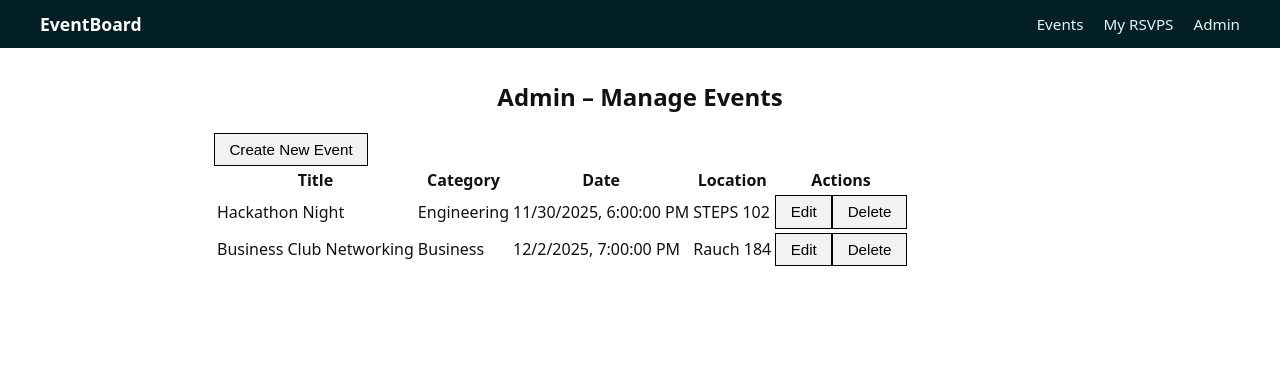
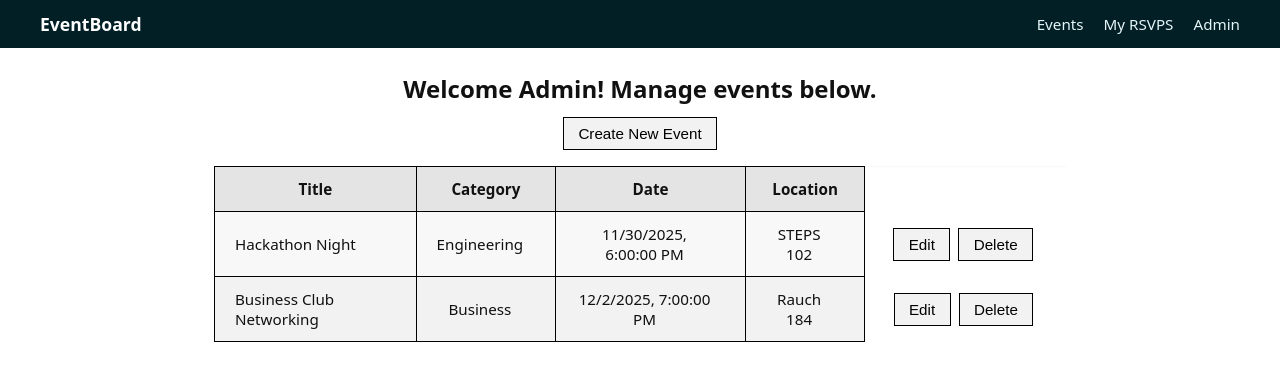
Before and after one commit to maaztanveerr/CSE264-Final-Project, a React (Vite) app in the folder client/: page /admin in a window 1280 px wide. Shown: the top 380 px of the page. Built offline with nearby package versions, Linux system fonts and the light colour scheme.

Commit message:
new edits

```diff
--- a/client/src/App.css
+++ b/client/src/App.css
@@ -60,12 +60,16 @@ html, body {
 
 .layout-container {
   max-width: 900px;
-  margin: 2rem auto; /* center content */
+  margin: 1rem auto; /* center content */
   padding: 0 1.5rem; /* side padding */
   box-sizing: border-box;
 }
 .layout-container h2{
   text-align: center;
+}
+.layout-container h4{
+  text-align: center;
+  font-weight: lighter;
 }
 
 
@@ -192,8 +196,90 @@ html, body {
 .rsvp-page{
   text-align: center;
 }
+.rsvp-page h2 {
+  margin-bottom: 1rem;
+}
 
-/*Admin page styling */
+.rsvp-list {
+  display: flex;
+  flex-direction: column;
+  gap: 1.5rem;
+  align-items: center;
+}
+
+/*ADMIN PAGE STYLING---------- */
+.admin-page{
+  text-align: center;
+}
+.admin-heading {
+  margin: 1.5rem 0 0.75rem;
+}
+.admin-actions {
+  margin-bottom: 1rem;
+}
+/* main admin table */
+.admin-table {
+  margin: 0 auto 2rem;
+  border-collapse: collapse;
+  min-width: 800px;
+  background-color: #f8f8f8;
+  box-shadow: none;
+}
+
+.admin-table th,
+.admin-table td {
+  border: 1px solid #000000;
+  padding: 0.75rem 1.25rem;
+  font-size: 0.95rem;
+  vertical-align: middle;
+  text-align: center;
+}
+
+/* header row */
+.admin-table th {
+  background-color: #e4e4e4;
+  font-weight: 600;
+}
+.admin-table td:first-child {
+  text-align: left;
+}
+
+/*zebra striping */
+.admin-table tbody tr:nth-child(even) {
+  background-color: #f2f2f2;
+}
+
+/*spacing out columns more */
+.admin-table td:not(.actions-cell) {
+  padding-right: 2rem;
+}
+/* Making 5th column (buttons column) invisible */
+.admin-table td.admin-actions-cell,
+.admin-table th.admin-actions-header {
+  background-color: #ffffff !important;
+  border: none !important;
+  box-shadow: none !important;
+}
+
+/*remove the table's right border line behind the buttons */
+.admin-table td.admin-actions-cell {
+  border-left: none !important;
+  border-right: none !important;
+}
+
+
+/* button spacing */
+.admin-actions-cell {
+  white-space: nowrap;
+}
+
+.admin-actions-cell button {
+  margin-left: 0.5rem;
+}
+
+
+
+/*event form styling */
 .event-form{
   display: flex;
   justify-content: space-between;
@@ -212,7 +298,7 @@ button {
   padding: 0.45rem 0.9rem;
   font-size: 0.95rem;
   cursor: pointer;
-  border-radius: 0;               /* square corners */
+  border-radius: 0;      /* square corners */
   transition: background-color 0.5s ease, color 0.5s ease;
 }
 /*hover settings */
--- a/client/src/components/EventFilters.jsx
+++ b/client/src/components/EventFilters.jsx
@@ -1,17 +1,18 @@
 function EventFilters({ filters, setFilters }) {
   return (
     <div className="filters">
+      {/* event search*/}
       <input
         placeholder="Search events..."
         value={filters.search}
         onChange={(e) => setFilters({ ...filters, search: e.target.value })}
       />
-
+      {/* category dropdown */}
       <select
         value={filters.category}
         onChange={(e) => setFilters({ ...filters, category: e.target.value })}
       >
-        {/*All diff options for filtering*/}
+        {/*All diff options for filtering by category*/}
         <option value="">All Categories</option>
         <option value="Engineering">Engineering</option>
         <option value="Social">Social</option>
@@ -20,6 +21,15 @@ function EventFilters({ filters, setFilters }) {
         <option value="Sports">Sports</option>
         <option value="Business">Business</option>
       </select>
+
+      {/* date picker */}
+      <input
+        type="date"
+        value={filters.date || ""}
+        onChange={(e) =>
+          setFilters({...filters, date: e.target.value})
+        }
+        />
     </div>
   )
 }
--- a/client/src/pages/AdminDashboardPage.jsx
+++ b/client/src/pages/AdminDashboardPage.jsx
@@ -11,12 +11,14 @@ function AdminDashboardPage() {
     }
 
     return (
-        <div>
-        <h2>Admin – Manage Events</h2>
+        <div className="admin-page">
+            <h2 className="admin-heading">Welcome Admin! Manage events below.</h2>
             {/*creating a new event*/}
+            <div className="admin-actions">
                 <Link to="/admin/events/new">
                     <button>Create New Event</button>
                 </Link>
+            </div>
 
             <table className="admin-table">
                 <thead>
@@ -25,7 +27,8 @@ function AdminDashboardPage() {
                     <th>Category</th>
                     <th>Date</th>
                     <th>Location</th>
-                <th>Actions</th>
+                    {/* empty header cell for the buttons column */}
+                    <th className="admin-actions-header"></th>
                 </tr>
                 </thead>
                 <tbody>
@@ -35,8 +38,8 @@ function AdminDashboardPage() {
                         <td>{e.category}</td>
                         <td>{new Date(e.start).toLocaleString()}</td>
                         <td>{e.locationText}</td>
-                <td>
-                    {/*editing an event*/}
+                        {/* buttons in their own (rightmost) column */}
+                        <td className="admin-actions-cell">
                             <Link to={`/admin/events/${e.id}/edit`}>
                             <button>Edit</button>
                             </Link>
--- a/client/src/pages/EventDetailPage.jsx
+++ b/client/src/pages/EventDetailPage.jsx
@@ -4,6 +4,7 @@ import { useEvents } from '../EventContext.jsx'
 import { useRsvp } from '../RsvpContext.jsx'
 import { useNavigate } from "react-router-dom";
 
+//Add weather and location data from API to this page!
 function EventDetailPage() {
     const { id } = useParams()
     const { getEventById } = useEvents()
--- a/client/src/pages/EventListPage.jsx
+++ b/client/src/pages/EventListPage.jsx
@@ -7,7 +7,7 @@ import {useEvents} from '../EventContext.jsx'
 
 function EventListPage() {
     const { events } = useEvents()
-    const [filters, setFilters] = useState({ search: "", category: "" })
+    const [filters, setFilters] = useState({ search: "", category: "", date: "", })
 
     const [loading, setLoading] = useState(false)
     const [error, setError] = useState(null)
@@ -18,9 +18,18 @@ function EventListPage() {
     if(error) return <p>Failed to load events.</p>
 
     const filtered = events.filter(e => {
-        const matchesSearch = e.title.toLowerCase().includes(filters.search.toLowerCase());
-        const matchesCategory = filters.category ? e.category === filters.category : true;
-        return matchesSearch && matchesCategory;
+        const matchesSearch = e.title.toLowerCase().includes(filters.search.toLowerCase())
+        const matchesCategory = filters.category ? e.category === filters.category : true
+
+
+        // date filter
+        let matchesDate = true
+        if (filters.date){
+            const eventDateStr = e.start.split("T")[0]
+            matchesDate = eventDateStr === filters.date
+        }
+
+        return matchesSearch && matchesCategory && matchesDate;
     })
 
     const sorted = [...filtered].sort(
@@ -29,9 +38,10 @@ function EventListPage() {
 
     return (
         <>
+            <h2>Welcome to EventBoard! View upcoming events below.</h2>
+            <h4>Press "View Details" to see more information and RSVP.</h4>
+            <EventFilters filters={filters} setFilters={setFilters} />
             <h2>Upcoming Events</h2>
-            <EventFilters filters={filters} setFilters={setFilters} />
-
             <div className="event-grid">
                 {sorted.map((event) =>(
                     <EventCard key={event.id} event={event}/>
--- a/client/src/pages/MyRsvpsPage.jsx
+++ b/client/src/pages/MyRsvpsPage.jsx
@@ -1,20 +1,27 @@
 // src/pages/MyRsvpsPage.jsx
 import { useRsvp } from '../RsvpContext.jsx'
+import EventCard from '../components/EventCard.jsx';
 
 function MyRsvpsPage() {
   const { myRsvps } = useRsvp();
 
+  //removing duplicates if user RSVPed more than once
+  const uniqueEvents = Array.from(
+    new Map(myRsvps.map((e) => [e.id, e])).values()
+  )
+
   return (
     <div className="rsvp-page">
-      <h2>My RSVPs:</h2>
-      {myRsvps.length === 0 ? (
+      <h2>My RSVPs</h2>
+
+      {uniqueEvents.length === 0 ? (
         <p>You have not RSVP'd to any events yet.</p>
       ) : (
-        <ul>
-          {myRsvps.map((e, idx) => (
-            <li key={idx}>{e.title}</li>
+        <div className="rsvp-list">
+          {uniqueEvents.map((event) => (
+            <EventCard key={event.id} event={event}/>
           ))}
-        </ul>
+        </div>
       )}
     </div>
   );
```
Lines whose indentation alone changed are shown as unchanged.
